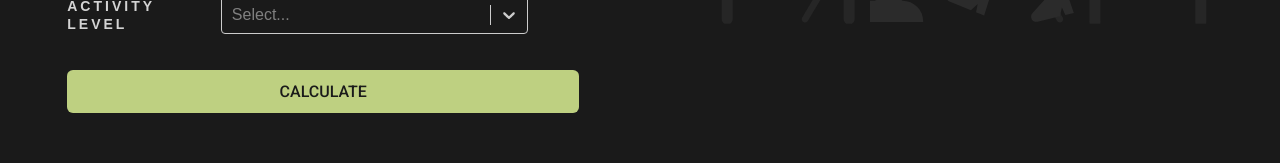
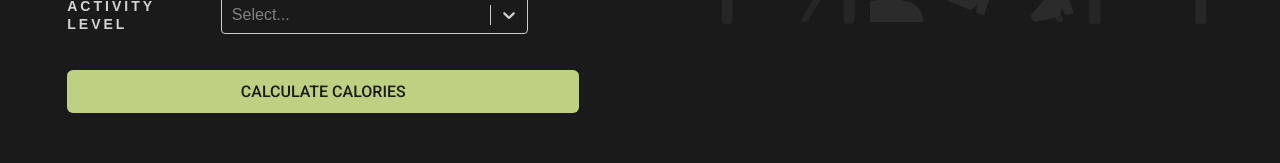
Before and after one commit to KrishVrm/mealmaps, a React (Vite) app: page / in a window 1280 px wide. Shown: the part 1452-1615 px from the top of the page. Built offline with nearby package versions, Linux system fonts and the light colour scheme; no server answers; a web font is replaced by a local one.

Commit message:
minor css changes

```diff
--- a/src/App.jsx
+++ b/src/App.jsx
@@ -194,7 +194,6 @@ function App() {
                 if (!numberRegex.test(e.target.value)) {
                   e.target.value = "";
                 } else {
-                  // setHeight(e.target.value);
                   setForm((prev) => {
                     return {
                       ...prev,
@@ -222,7 +221,6 @@ function App() {
                 if (!numberRegex.test(e.target.value)) {
                   e.target.value = "";
                 } else {
-                  // setWeight(e.target.value);
                   setForm((prev) => {
                     return {
                       ...prev,
@@ -261,7 +259,7 @@ function App() {
             className="cta"
             onClick={handleCalculate}
           >
-            Calculate
+            Calculate Calories
           </button>
         </div>
 
--- a/src/styles/_form.scss
+++ b/src/styles/_form.scss
@@ -26,6 +26,9 @@ input {
   border: 2px solid white;
   color: white;
   border-color: var(--light-gray);
+  padding: 13px;
+  font-size: 14px;
+  font-family: var(--sans-serif-font);
 }
 
 #male-radio,
--- a/src/styles/_variables.scss
+++ b/src/styles/_variables.scss
@@ -8,5 +8,5 @@
   --gray: #212121;
   --serif-font: "Frank Ruhl Libre", serif;
   --sans-serif-font: "Roboto", sans-serif;
-  --border-radius: 6px;
+  --border-radius: 4px;
 }
```
Also changed, not shown: 1 other file (tests, documents, lock files or other folders).
